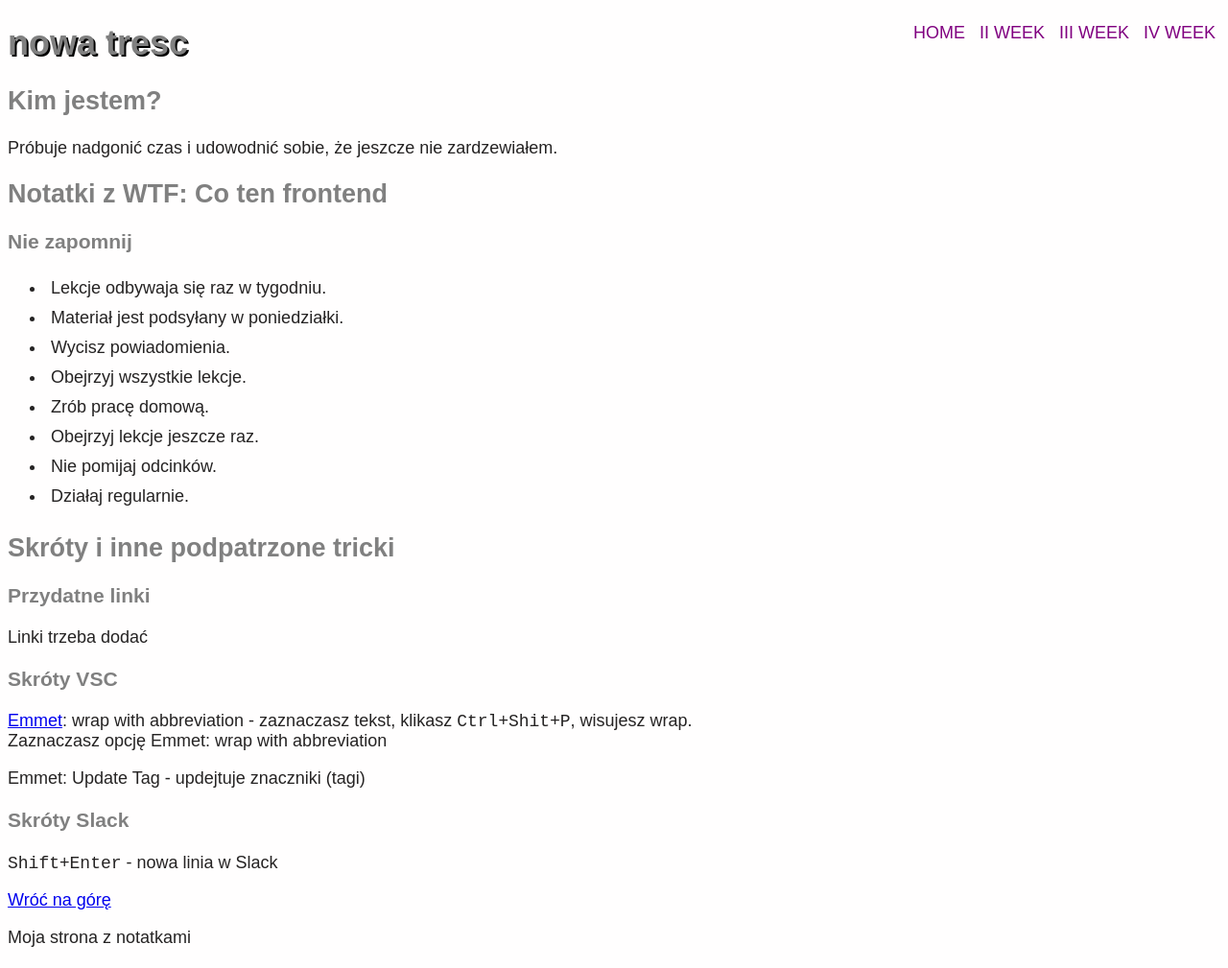
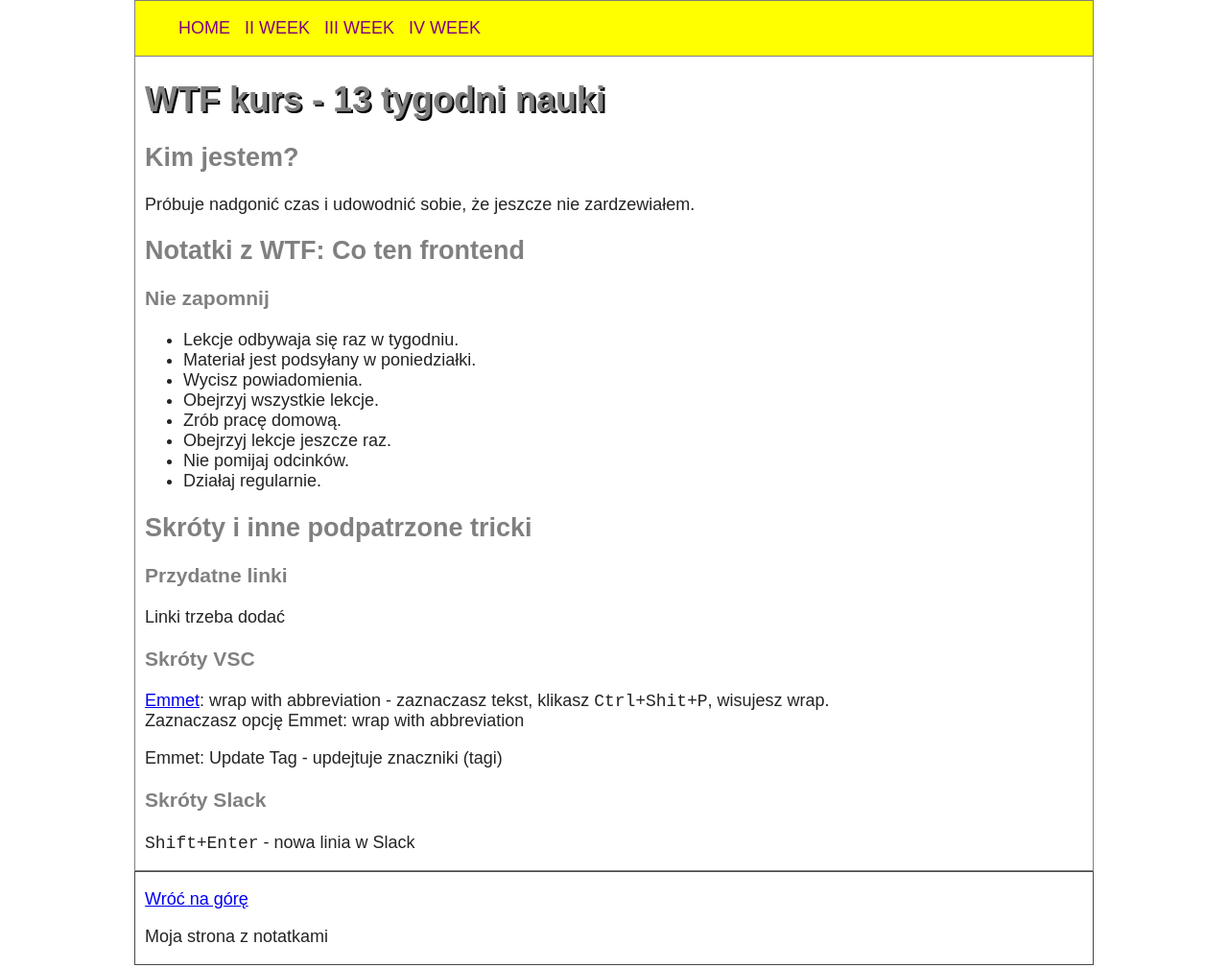
Before and after one commit to arturbronk/homepage, a plain HTML site: page index.html in a window 1280 px wide. Shown: the whole page at 96% size. Drawn offline with Linux system fonts and the light colour scheme.

Commit message:
changes to the html and ccs to center the layout and fix the navigation

```diff
--- a/index.html
+++ b/index.html
@@ -13,18 +13,18 @@
 
   <body>
     <header>
-      <nav>
-        <ul class="navigation">
-          <li>
+      <nav class="navigation">
+        <ul>
+          <li  class="navigation-list">
             <a class="navigation-link" href="index.html">Home</a>
           </li>
-          <li>
+          <li  class="navigation-list">
             <a class="navigation-link" href="week2.html">II week</a>
           </li>
-          <li>
+          <li  class="navigation-list">
             <a class="navigation-link" href="week3.html">III week</a>
           </li>
-          <li>
+          <li  class="navigation-list">
             <a class="navigation-link" href="week4.html">IV week</a>
           </li>
         </ul>
@@ -39,8 +39,7 @@
       <section>
         <h2>Kim jestem?</h2>
         <p>
-          Próbuje nadgonić czas i udowodnić sobie, że jeszcze nie
-          zardzewiałem.
+          Próbuje nadgonić czas i udowodnić sobie, że jeszcze nie zardzewiałem.
         </p>
       </section>
 
@@ -83,7 +82,7 @@
       </section>
     </main>
 
-    <footer>
+    <footer class="footer">
       <p>
         <a href="#top">Wróć na górę</a>
       </p>
--- a/main.js
+++ b/main.js
@@ -1,14 +1,11 @@
-const firstName = "Artura";
-const product = "kawy";
+// const firstName = "Artura";
+// const product = "kawy";
 
-console.log(firstName);
-console.log(product);
-console.log(
-  `Witam na stronie ${firstName}. Weź ze sobą łyk ${product} bo bez ${product} człowiek niemrawy.`
-);
-alert(
-  `Witam na stronie ${firstName}. Weź ze sobą łyk ${product} bo bez ${product} człowiek niemrawy.`
-);
-
-const heading = document.querySelector ('.main-header');
-heading.innerHTML='nowa tresc'
+// console.log(firstName);
+// console.log(product);
+// console.log(
+//   `Witam na stronie ${firstName}. Weź ze sobą łyk ${product} bo bez ${product} człowiek niemrawy.`
+// );
+// alert(
+//   `Witam na stronie ${firstName}. Weź ze sobą łyk ${product} bo bez ${product} człowiek niemrawy.`
+// );
--- a/style.css
+++ b/style.css
@@ -1,19 +1,13 @@
 body {
-    background:#fffefe;
-    color:rgb(37, 35, 35);
+  background: white;
+  color: rgb(37, 35, 35);
   font-family: Arial, Helvetica, sans-serif;
   font-size: 18px;
 }
 
-li {
-    padding: 5px;
-}
-
-
-.tag {
-    color: darkred;
-    font-family: monospace;
-    font-weight: 900;
+body h2,
+h3 {
+  color: grey;
 }
 
 .attribute {
@@ -21,46 +15,6 @@ li {
   font-family: monospace;
   font-weight: bold;
 }
-
-.selector {
-    color: rgb(122, 97, 28);
-    font-family: monospace
-    font-weight: bold;
-}
-
-body h2,h3 {
-    color: grey;
-    }
-
-.main-header {
-    color: grey;
-    text-shadow: 2px 2px 0 #000000;
-
-}
-
-.navigation-link {
-    color: purple;
-    text-decoration: none;
-    text-transform: uppercase;
-
-}
-
-.summary-remember-header {
-    font-size: 1.10em;
-}
-
-.navigation {
-    list-style-type: none;
-    margin: 0px;
-    padding: 0px;
-    position: sticky;
-    float: right;
-}
-
-.navigation li {
-    display: inline;
-}
-
 
 .code {
   border: 2px solid grey;
@@ -70,3 +24,70 @@ body h2,h3 {
   padding: 10px 10px 10px 10px;
   font-family: monospace;
 }
+
+.footer {
+  box-sizing: border-box;
+  width: 1000px;
+  background: fffefe;
+  border: 1px solid rgb(72, 72, 72);
+  margin: auto;
+  padding-left: 10px;
+}
+
+.main {
+  box-sizing: border-box;
+  width: 1000px;
+  background: fffefe;
+  border: 1px solid grey;
+  margin: auto;
+  padding-left: 10px;
+  padding-top: 50px;
+
+  }
+
+.main-header {
+  color: grey;
+  text-shadow: 2px 2px 0 #000000;
+}
+
+.navigation {
+  box-sizing: border-box;
+  width: 1000px;
+  background: yellow;
+  border: 1px solid grey;
+  margin: auto;
+  position: fixed;
+  left: 50%;
+  right: 50%;
+  top:0;
+transform: translateX(-50%); /*nie rozumiem jeszcze tego rozwiazania ale centrowanie na sztywno tez nie ma sensu*/
+
+
+}
+
+.navigation-list {
+  padding: 5px;
+  display: inline;
+}
+
+.navigation-link {
+  color: purple;
+  text-decoration: none;
+  text-transform: uppercase;
+}
+
+.selector {
+  color: rgb(122, 97, 28);
+  font-family: monospace;
+  font-weight: bold;
+}
+
+.tag {
+  color: darkred;
+  font-family: monospace;
+  font-weight: 900;
+}
+
+.summary-remember-header {
+  font-size: 1.1em;
+}
```
Lines whose indentation alone changed are shown as unchanged.
